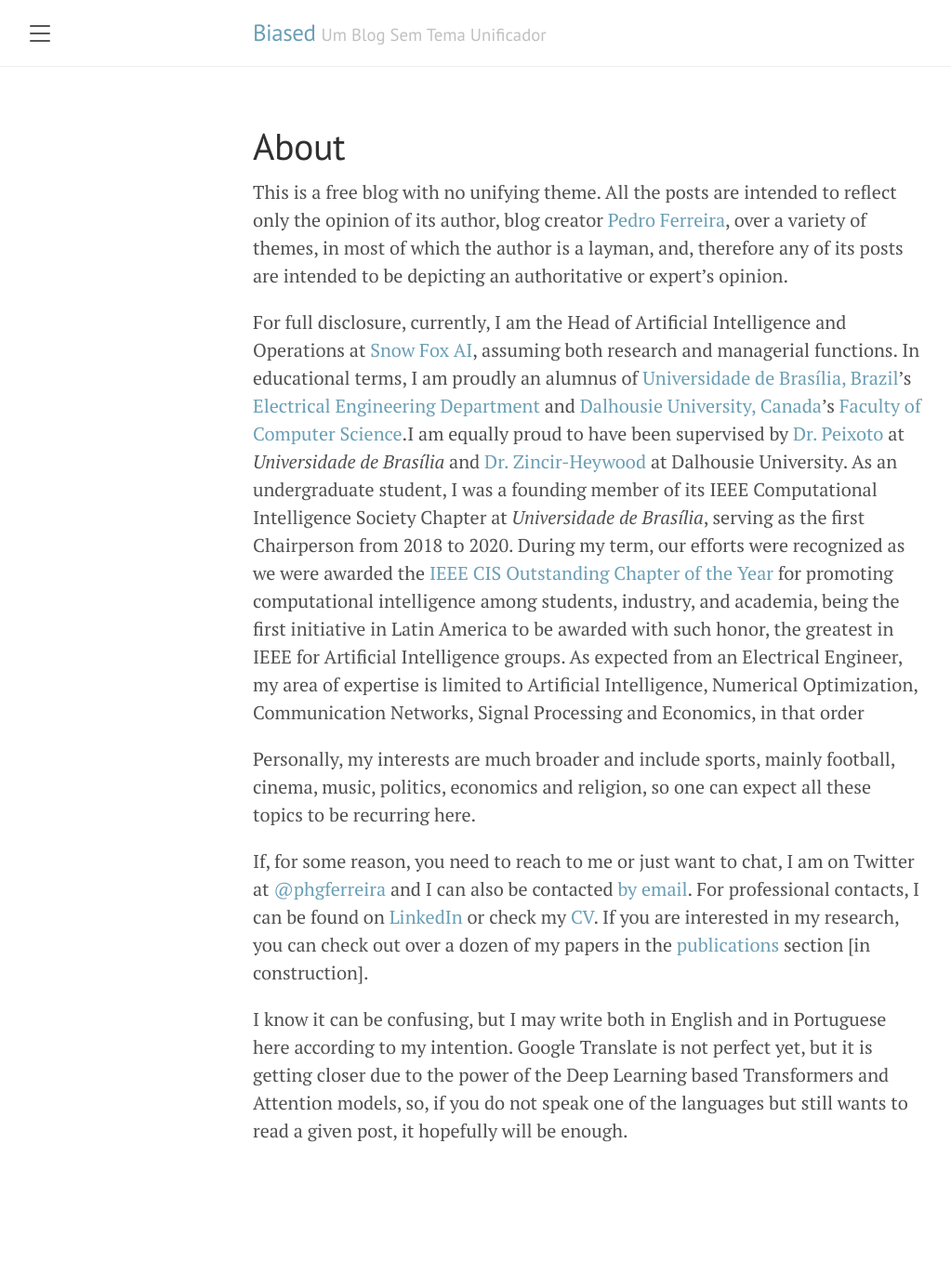
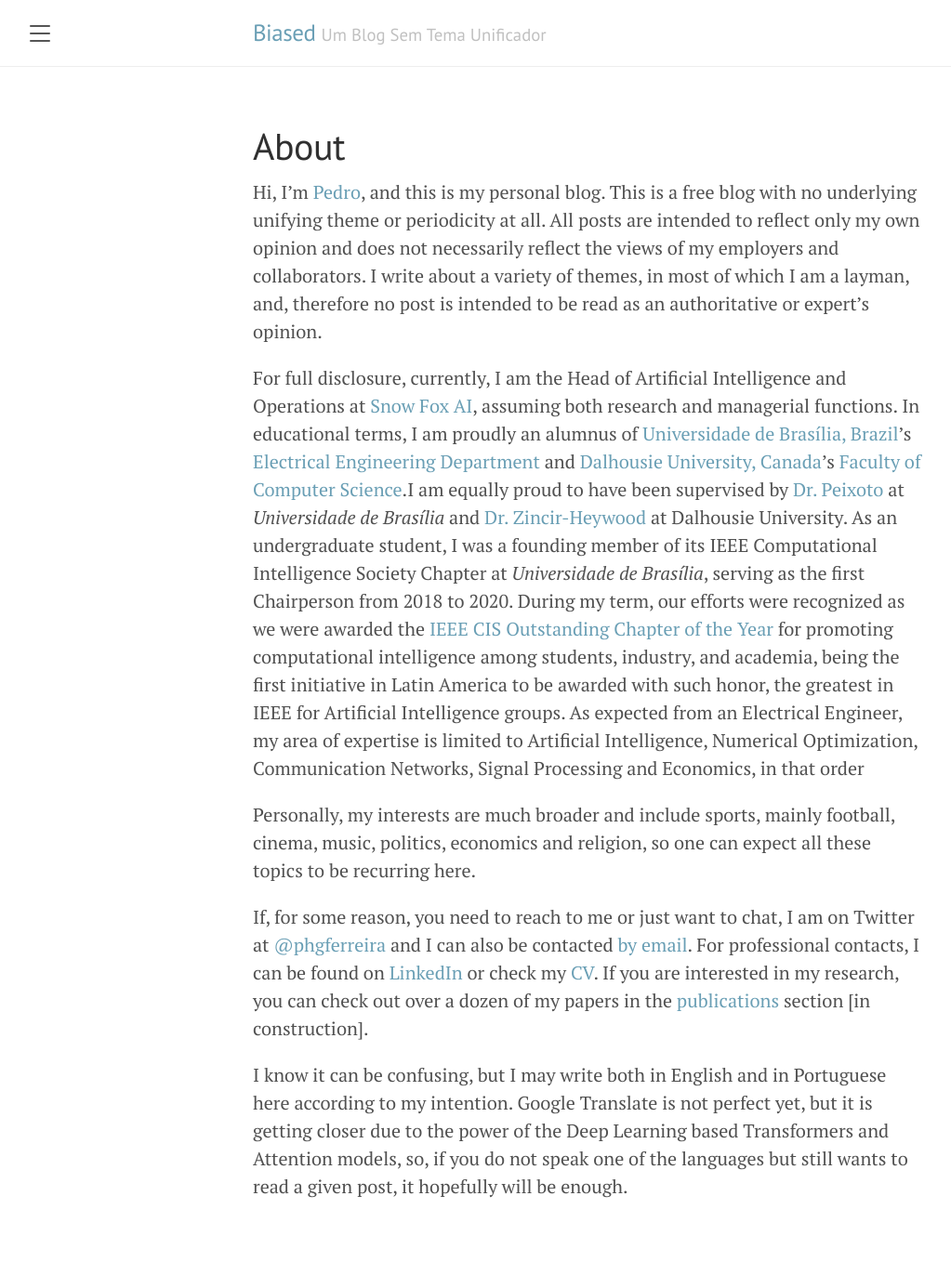
Before and after one commit to ferreirapedroh/ferreirapedroh.github.io, a Jekyll site: the page built from about.md, in a window 1280 px wide. Shown: the whole page at 93% size, without its empty margins (8-1031 px from the left). Built offline with Jekyll 4.4.1, drawn with Linux system fonts in a browser that asks for light colours; before the commit the page ends 1312 px from its top, so only the background shows below that.

Commit message:
Changing some of the text in the about page

```diff
--- a/about.md
+++ b/about.md
@@ -3,7 +3,7 @@ layout: page
 title: About
 ---
 
-This is a free blog with no unifying theme. All the posts are intended to reflect only the opinion of its author, blog creator [Pedro Ferreira](https://twitter.com/phgferreira), over a variety of themes, in most of which the author is a layman, and, therefore any of its posts are intended to be depicting an authoritative or expert's opinion.
+Hi, I'm [Pedro](https://twitter.com/phgferreira), and this is my personal blog. This is a free blog with no underlying unifying theme or periodicity at all. All posts are intended to reflect only my own opinion and does not necessarily reflect the views of my employers and collaborators. I write about a variety of themes, in most of which I am a layman, and, therefore no post is intended to be read as an authoritative or expert's opinion.
 
 For full disclosure, currently, I am the Head of Artificial Intelligence and Operations at [Snow Fox AI](http://snowfox-ai.com/), assuming both research and managerial functions. In educational terms, I am proudly an alumnus of [Universidade de Brasília, Brazil](https://www.unb.br/)'s [Electrical Engineering Department](http://www.ene.unb.br/) and [Dalhousie University, Canada](https://www.dal.ca/)'s [Faculty of Computer Science](https://www.dal.ca/faculty/computerscience.html).I am equally proud to have been supervised by [Dr. Peixoto](http://www2.ene.unb.br/eduardop/) at _Universidade de Brasília_ and [Dr. Zincir-Heywood](https://web.cs.dal.ca/~zincir/) at Dalhousie University. As an undergraduate student, I was a founding member of its IEEE Computational Intelligence Society Chapter at _Universidade de Brasília_, serving as the first Chairperson from 2018 to 2020. During my term, our efforts were recognized as we were awarded the [IEEE CIS Outstanding Chapter of the Year](/files/Outstanding_Chapter.pdf) for promoting computational intelligence among students, industry, and academia, being the first initiative in Latin America to be awarded with such honor, the greatest in IEEE for Artificial Intelligence groups. As expected from an Electrical Engineer, my area of expertise is limited to Artificial Intelligence, Numerical Optimization, Communication Networks, Signal Processing and Economics, in that order
 
```
